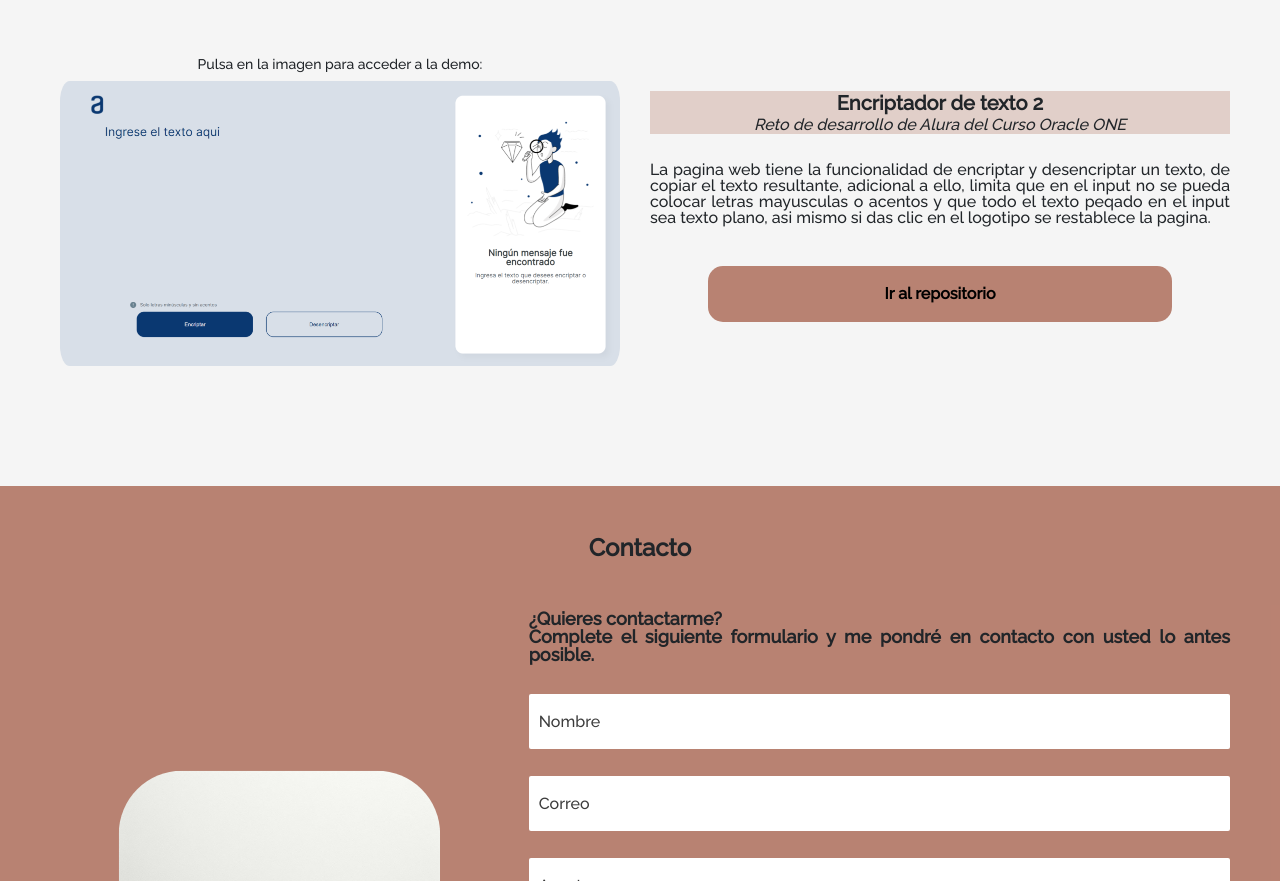
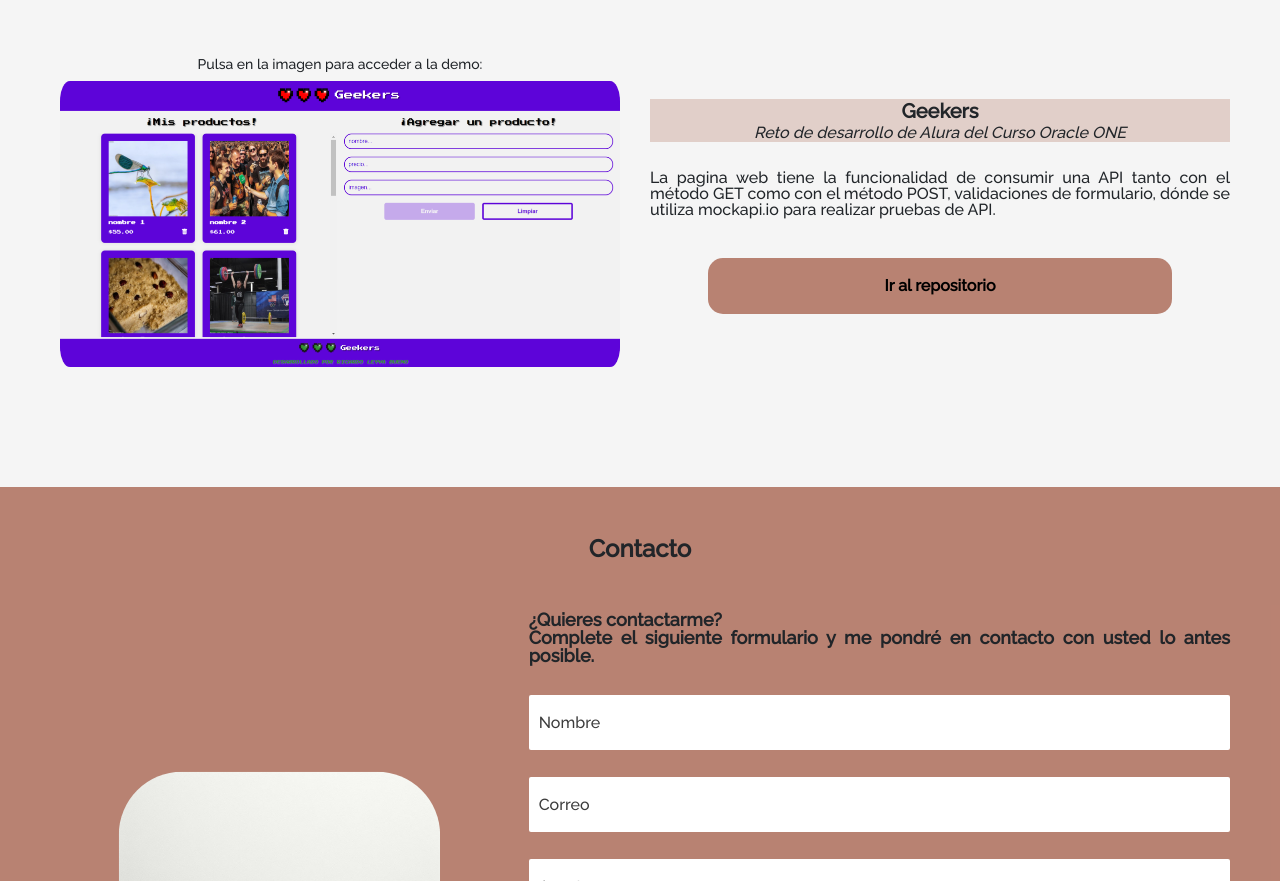
Before and after one commit to richiieleyva3/Portafolio-CV---Ricardo-Leyva-Bueno, a plain HTML site: page index.html in a window 1280 px wide. Shown: the part 2952-3833 px from the top of the page. Drawn offline with nearby package versions, Linux system fonts and the light colour scheme.

Commit message:
Actualizar experiencias

```diff
--- a/index.html
+++ b/index.html
@@ -626,15 +626,15 @@
             </div>
             <div class="experience__box experience__reverse"> <!-- Se añade experience__reverse para intercambiar experience__info y experience__image -->
                 <div class="experience__info">
-                    <h2 class="experience__title">Encriptador de texto 2</h2>
+                    <h2 class="experience__title">Geekers</h2>
                     <h3 class="experience__text">Reto de desarrollo de Alura del Curso Oracle ONE</h3>
-                    <div class="experiencia__p" >La pagina web tiene la funcionalidad de encriptar y desencriptar un texto, de copiar el texto resultante, adicional a ello, limita que en el input no se pueda colocar letras mayusculas o acentos y que todo el texto peqado en el input sea texto plano, asi mismo si das clic en el logotipo se restablece la pagina.</div>
-                    <a class="btn_xp" href="https://github.com/richiieleyva3/reto-one-encriptador-de-texto" target="_blank">Ir al repositorio</a>
+                    <div class="experiencia__p" >La pagina web tiene la funcionalidad de consumir una API tanto con el método GET como con el método POST, validaciones de formulario, dónde se utiliza mockapi.io para realizar pruebas de API.</div>
+                    <a class="btn_xp" href="https://github.com/richiieleyva3/Portafolio-CV---Ricardo-Leyva-Bueno" target="_blank">Ir al repositorio</a>
                 </div>
                 <div class="experience__image">
                     <div class="experience__description">Pulsa en la imagen para acceder a la demo:</div>
-                    <a href="https://richiieleyva3.github.io/reto-one-encriptador-de-texto/" target="_blank">
-                        <img class="xp_codificador" src="assets\xp_codificador.png">
+                    <a href="https://ricardo-leyva-bueno.vercel.app/" target="_blank">
+                        <img class="xp_codificador" src="assets\Reto-One-AluraGeek-Captura.png">
                     </a>
                 </div>
             </div>
```
Also changed, not shown: assets/Reto-One-AluraGeek-Captura.png (added).
